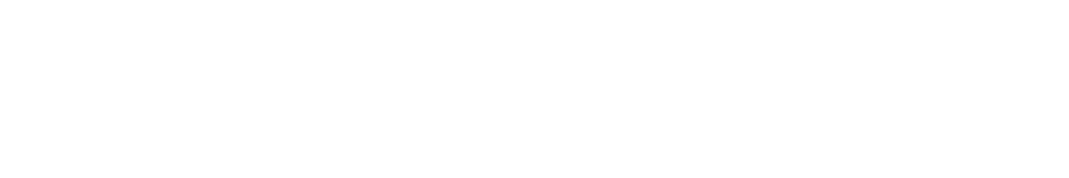
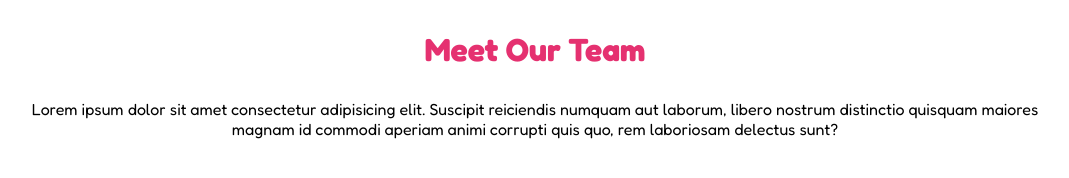
Before and after one commit to AndreaTorelli87/html-css-float-cards, a plain HTML site: page index.html in a window 1280 px wide. Shown: the whole page, without its empty margins (105-1174 px from the left). Drawn offline with Linux system fonts and the light colour scheme.

Commit message:
Finito Main

```diff
--- a/css/style.css
+++ b/css/style.css
@@ -0,0 +1,20 @@
+*{
+    padding: 0;
+    margin: 0;
+    box-sizing: border-box;
+}
+
+main{
+    width: 80%;
+    margin: auto;
+}
+
+h1{
+    padding: 30px;
+    color: #E53170;
+}
+
+header{
+    text-align: center;
+    font-family: 'Fredoka', sans-serif;
+}
--- a/index.html
+++ b/index.html
@@ -7,10 +7,15 @@
         <title>Out Team</title>
         <link rel="icon" href="img/Logo.png" sizes="16x16 24x24 32x32 48x48 64x64 128x128">
         <link rel="stylesheet" href="css/style.css">
+        <link href="https://fonts.googleapis.com/css2?family=Fredoka:wght@300;400;500;600;700&display=swap" rel="stylesheet">
     </head>
     <body>
         <main>
 
+            <header>
+                <h1>Meet Our Team</h1>
+                <p>Lorem ipsum dolor sit amet consectetur adipisicing elit. Suscipit reiciendis numquam aut laborum, libero nostrum distinctio quisquam maiores magnam id commodi aperiam animi corrupti quis quo, rem laboriosam delectus sunt?</p>
+            </header>
 
 
         </main>
```
